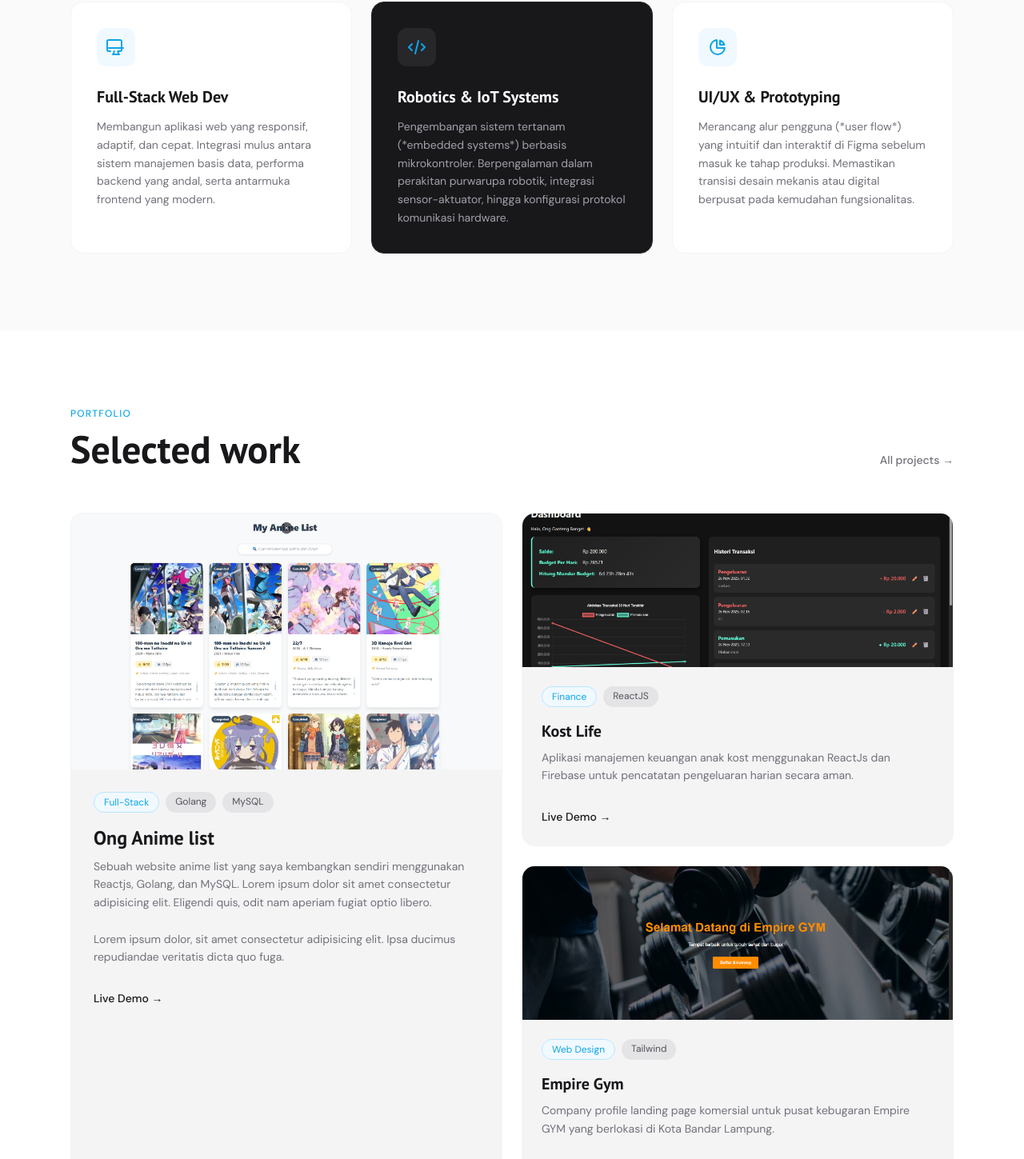
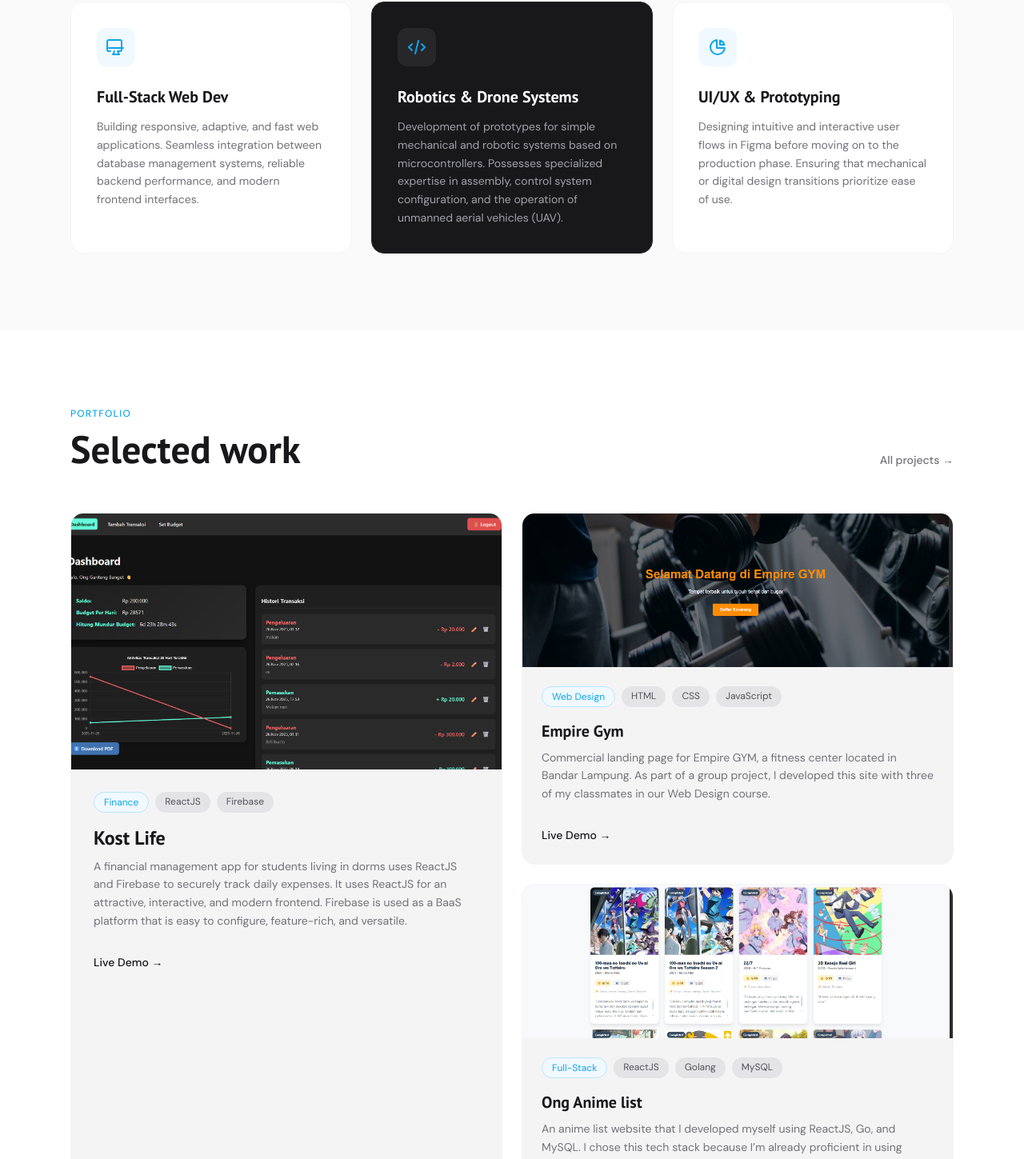
Before and after one commit to OngCapybara/Ong-Capybara, a React (Vite) app: page / in a window 1280 px wide. Shown: the part 1026-2475 px from the top of the page at 80% size. Built offline with nearby package versions, Linux system fonts and the light colour scheme.

Commit message:
nambahin link ig

```diff
--- a/src/components/Contact.jsx
+++ b/src/components/Contact.jsx
@@ -75,7 +75,7 @@ export default function Contact() {
 
               {/* Tautan Kontak Sosial */}
               <div className="flex flex-col gap-4">
-                <a href="mailto:hello@eliott.dev" className="group flex items-center gap-3 text-zinc-400 hover:text-white transition-colors">
+                <a href="mailto:ongazissaliem.sama@gmail.com" className="group flex items-center gap-3 text-zinc-400 hover:text-white transition-colors">
                   <span className="w-9 h-9 flex items-center justify-center bg-zinc-800 rounded-lg group-hover:bg-sky-500/20 transition-colors shrink-0">
                     <svg className="w-4 h-4 text-sky-500" fill="none" viewBox="0 0 24 24" stroke="currentColor" aria-hidden="true">
                       <path strokeLinecap="round" strokeLinejoin="round" strokeWidth="2" d="M3 8l7.89 5.26a2 2 0 002.22 0L21 8M5 19h14a2 2 0 002-2V7a2 2 0 00-2-2H5a2 2 0 00-2 2v10a2 2 0 002 2z"/>
@@ -84,13 +84,22 @@ export default function Contact() {
                   <span className="text-sm">ongazissaliem.sama@gmail.com</span>
                 </a>
 
-                <a href="https://linkedin.com" rel="noopener noreferrer" target="_blank" className="group flex items-center gap-3 text-zinc-400 hover:text-white transition-colors">
+                <a href="https://linkedin.com/in/ong-azis-saliem" rel="noopener noreferrer" target="_blank" className="group flex items-center gap-3 text-zinc-400 hover:text-white transition-colors">
                   <span className="w-9 h-9 flex items-center justify-center bg-zinc-800 rounded-lg group-hover:bg-sky-500/20 transition-colors shrink-0">
                     <svg className="w-4 h-4 text-sky-500" fill="currentColor" viewBox="0 0 24 24" aria-hidden="true">
                       <path d="M19 0h-14c-2.761 0-5 2.239-5 5v14c0 2.761 2.239 5 5 5h14c2.762 0 5-2.239 5-5v-14c0-2.761-2.238-5-5-5zm-11 19h-3v-11h3v11zm-1.5-12.268c-.966 0-1.75-.79-1.75-1.764s.784-1.764 1.75-1.764 1.75.79 1.75 1.764-.783 1.764-1.75 1.764zm13.5 12.268h-3v-5.604c0-3.368-4-3.113-4 0v5.604h-3v-11h3v1.765c1.396-2.586 7-2.777 7 2.476v6.759z"/>
                     </svg>
                   </span>
                   <span className="text-sm">linkedin.com/in/ong-azis-saliem</span>
+                </a>
+
+                <a href="https://instagram.com/ong_capy?" rel="noopener noreferrer" target="_blank" className="group flex items-center gap-3 text-zinc-400 hover:text-white transition-colors">
+                  <span className="w-9 h-9 flex items-center justify-center bg-zinc-800 rounded-lg group-hover:bg-sky-500/20 transition-colors shrink-0">
+                    <svg className="w-4 h-4 text-sky-500" fill="currentColor" viewBox="0 0 24 24" aria-hidden="true">
+                      <path d="M12 2.163c3.204 0 3.584.012 4.85.07 3.252.148 4.771 1.691 4.919 4.919.058 1.265.069 1.645.069 4.849 0 3.205-.012 3.584-.069 4.849-.149 3.225-1.664 4.771-4.919 4.919-1.266.058-1.644.07-4.85.07-3.204 0-3.584-.012-4.849-.07-3.26-.149-4.771-1.699-4.919-4.92-.058-1.265-.07-1.644-.07-4.849 0-3.204.013-3.583.07-4.849.149-3.227 1.664-4.771 4.919-4.919 1.266-.057 1.645-.069 4.849-.069zm0-2.163c-3.259 0-3.667.014-4.947.072-4.358.2-6.78 2.618-6.98 6.98-.059 1.281-.073 1.689-.073 4.948 0 3.259.014 3.668.072 4.948.2 4.358 2.618 6.78 6.98 6.98 1.281.058 1.689.072 4.948.072 3.259 0 3.668-.014 4.948-.072 4.354-.2 6.782-2.618 6.979-6.98.059-1.28.073-1.689.073-4.948 0-3.259-.014-3.667-.072-4.947-.196-4.354-2.617-6.78-6.979-6.98-1.281-.059-1.69-.073-4.949-.073zm0 5.838c-3.403 0-6.162 2.759-6.162 6.162s2.759 6.163 6.162 6.163 6.162-2.759 6.162-6.163c0-3.403-2.759-6.162-6.162-6.162zm0 10.162c-2.209 0-4-1.79-4-4 0-2.209 1.791-4 4-4s4 1.791 4 4c0 2.21-1.791 4-4 4zm6.406-11.845c-.796 0-1.441.645-1.441 1.44s.645 1.44 1.441 1.44c.795 0 1.439-.645 1.439-1.44s-.644-1.44-1.439-1.44z"/>
+                    </svg>
+                  </span>
+                  <span className="text-sm">instagram.com/ong_capy</span>
                 </a>
 
                 <a href="https://github.com/OngCapybara" rel="noopener noreferrer" target="_blank" className="group flex items-center gap-3 text-zinc-400 hover:text-white transition-colors">
--- a/src/components/Hero.jsx
+++ b/src/components/Hero.jsx
@@ -14,7 +14,7 @@ export default function Hero() {
               Hi, I'm <span className="text-sky-500">Ong Azis Saliem</span>
             </h1>
             <p className="text-lg md:text-xl text-zinc-500 dark:text-zinc-400 font-light leading-relaxed max-w-md mb-10">
-              Full-Stack Web Developer &amp; Robotics Enthusiast. I build digital products that are fast, clean, and accessible.
+              Full-Stack Web Developer, Cyber Security Enthusiast &amp; Robotics Enthusiast. I build digital products that are fast, clean, and accessible.
             </p>
             <div className="flex flex-wrap gap-4">
               <a href="#Project" className="shimmer inline-flex items-center gap-2 bg-zinc-900 dark:bg-white text-white dark:text-zinc-900 font-medium px-7 py-3.5 rounded-full hover:bg-zinc-700 dark:hover:bg-zinc-200 transition-colors text-sm">
--- a/src/components/Projects.jsx
+++ b/src/components/Projects.jsx
@@ -8,28 +8,28 @@ export default function Projects() {
   const featured = [
     {
       id: 1,
-      title: "Ong Anime list",
-      description: "Sebuah website anime list yang saya kembangkan sendiri menggunakan Reactjs, Golang, dan MySQL. Lorem ipsum dolor sit amet consectetur adipisicing elit. Eligendi quis, odit nam aperiam fugiat optio libero.\n\nLorem ipsum dolor, sit amet consectetur adipisicing elit. Ipsa ducimus repudiandae veritatis dicta quo fuga.",
-      tags: ["Full-Stack", "Golang", "MySQL"],
-      projectLink: "https://ong-anime-list.vercel.app/",
-      img: ongAnimeList,
-    },
-    {
-      id: 2,
       title: "Kost Life",
-      description: "Aplikasi manajemen keuangan anak kost menggunakan ReactJs dan Firebase untuk pencatatan pengeluaran harian secara aman.",
-      tags: ["Finance", "ReactJS"],
+      description: "A financial management app for students living in dorms uses ReactJS and Firebase to securely track daily expenses. It uses ReactJS for an attractive, interactive, and modern frontend. Firebase is used as a BaaS platform that is easy to configure, feature-rich, and versatile.",
+      tags: ["Finance", "ReactJS", "Firebase"],
       projectLink: "https://kost-life.vercel.app/",
       img: kostLife,
     },
     {
-      id: 3,
+      id: 2,
       title: "Empire Gym",
-      description: "Company profile landing page komersial untuk pusat kebugaran Empire GYM yang berlokasi di Kota Bandar Lampung.",
-      tags: ["Web Design", "Tailwind"],
+      description: "Commercial landing page for Empire GYM, a fitness center located in Bandar Lampung. As part of a group project, I developed this site with three of my classmates in our Web Design course.",
+      tags: ["Web Design", "HTML", "CSS", "JavaScript"],
       projectLink: "https://empire-gym.vercel.app/",
       img: empireGYM,
-    }
+    },
+    {
+      id: 3,
+      title: "Ong Anime list",
+      description: "An anime list website that I developed myself using ReactJS, Go, and MySQL. I chose this tech stack because I’m already proficient in using these tools. For styling, I used Tailwind CSS. This website lists every anime title I’ve ever watched in my life.",
+      tags: ["Full-Stack", "ReactJS", "Golang", "MySQL"],
+      projectLink: "https://ong-anime-list.vercel.app/",
+      img: ongAnimeList,
+    },
   ];
 
   return (
--- a/src/components/Services.jsx
+++ b/src/components/Services.jsx
@@ -22,7 +22,7 @@ export default function Services() {
             </div>
             <h3 className="font-display font-bold text-xl text-zinc-900 dark:text-white mb-3">Full-Stack Web Dev</h3>
             <p className="text-sm text-zinc-500 dark:text-zinc-400 leading-relaxed">
-              Membangun aplikasi web yang responsif, adaptif, dan cepat. Integrasi mulus antara sistem manajemen basis data, performa backend yang andal, serta antarmuka frontend yang modern.
+              Building responsive, adaptive, and fast web applications. Seamless integration between database management systems, reliable backend performance, and modern frontend interfaces.
             </p>
           </article>
 
@@ -34,9 +34,9 @@ export default function Services() {
                 <path strokeLinecap="round" strokeLinejoin="round" strokeWidth="2" d="M10 20l4-16m4 4l4 4-4 4M6 16l-4-4 4-4"/>
               </svg>
             </div>
-            <h3 className="font-display font-bold text-xl text-white mb-3">Robotics &amp; IoT Systems</h3>
+            <h3 className="font-display font-bold text-xl text-white mb-3">Robotics &amp; Drone Systems</h3>
             <p className="text-sm text-zinc-400 leading-relaxed">
-              Pengembangan sistem tertanam (*embedded systems*) berbasis mikrokontroler. Berpengalaman dalam perakitan purwarupa robotik, integrasi sensor-aktuator, hingga konfigurasi protokol komunikasi hardware.
+              Development of prototypes for simple mechanical and robotic systems based on microcontrollers. Possesses specialized expertise in assembly, control system configuration, and the operation of unmanned aerial vehicles (UAV).
             </p>
           </article>
 
@@ -51,7 +51,7 @@ export default function Services() {
             </div>
             <h3 className="font-display font-bold text-xl text-zinc-900 dark:text-white mb-3">UI/UX &amp; Prototyping</h3>
             <p className="text-sm text-zinc-500 dark:text-zinc-400 leading-relaxed">
-              Merancang alur pengguna (*user flow*) yang intuitif dan interaktif di Figma sebelum masuk ke tahap produksi. Memastikan transisi desain mekanis atau digital berpusat pada kemudahan fungsionalitas.
+              Designing intuitive and interactive user flows in Figma before moving on to the production phase. Ensuring that mechanical or digital design transitions prioritize ease of use.
             </p>
           </article>
 
--- a/src/pages/AllProjects.jsx
+++ b/src/pages/AllProjects.jsx
@@ -36,10 +36,34 @@ export default function AllProjects() {
   ];
 
   const projects = [
-    { id: 1, title: "Ong Anime list", description: "Website anime list menggunakan Reactjs, Golang, dan MySQL.", category: "web", tags: ["Full-Stack", "Golang"], projectLink: "https://ong-anime-list.vercel.app/", img: ongAnimeList },
-    { id: 2, title: "Kost Life", description: "Aplikasi manajemen keuangan anak kost menggunakan ReactJs dan Firebase.", category: "web", tags: ["Finance", "ReactJS"], projectLink: "https://kost-life.vercel.app/", img: kostLife },
-    { id: 3, title: "Empire Gym", description: "Company profile untuk sebuah GYM di Bandar Lampung.", category: "web", tags: ["Web Design", "Tailwind"], projectLink: "https://empire-gym.vercel.app/", img: empireGYM },
-    { id: 4, title: "3D Tracking", description: "Aplikasi web menggunakan teknologi Js dan AI tracking gestur tangan.", category: "ai", tags: ["AI", "Computer Vision"], projectLink: "https://3d-tracking-ong.vercel.app/", img: webLope },
+    {
+      id: 1,
+      title: "Kost Life",
+      description: "A financial management app for students living in dorms uses ReactJS and Firebase to securely track daily expenses. It uses ReactJS for an attractive, interactive, and modern frontend. Firebase is used as a BaaS platform that is easy to configure, feature-rich, and versatile.",
+      category: "web",
+      tags: ["Finance", "ReactJS", "Firebase"],
+      projectLink: "https://kost-life.vercel.app/",
+      img: kostLife,
+    },
+    {
+      id: 2,
+      title: "Empire Gym",
+      description: "Commercial landing page for Empire GYM, a fitness center located in Bandar Lampung. As part of a group project, I developed this site with three of my classmates in our Web Design course.",
+      category: "web",
+      tags: ["Web Design", "HTML", "CSS", "JavaScript"],
+      projectLink: "https://empire-gym.vercel.app/",
+      img: empireGYM,
+    },
+    {
+      id: 3,
+      title: "Ong Anime list",
+      description: "An anime list website that I developed myself using ReactJS, Go, and MySQL. I chose this tech stack because I’m already proficient in using these tools. For styling, I used Tailwind CSS. This website lists every anime title I’ve ever watched in my life.",
+      category: "web",
+      tags: ["Full-Stack", "ReactJS", "Golang", "MySQL"],
+      projectLink: "https://ong-anime-list.vercel.app/",
+      img: ongAnimeList,
+    },
+    { id: 4, title: "3D Tracking", description: "Aplikasi web menggunakan library Js dan AI tracking yang dapat mengikuti gestur tangan. Untuk template gestur dapat kita setel secara statis sehingga diperlukan untuk membuka source code untuk menambahkannya", category: ['web', "ai"], tags: ["AI", "Computer Vision"], projectLink: "https://3d-tracking-ong.vercel.app/", img: webLope },
     { id: 5, title: "Age Calculator", description: "Aplikasi python yang dapat menghitung umur dan lama kehidupan.", category: "others", tags: ["Python", "CLI"], projectLink: "https://github.com/OngCapybara/Simple-App-To-Calculate-Age", img: ageCalculator },
     { id: 6, title: "Talkzone", description: "Aplikasi chatting mobile yang menggunakan teknologi Flutter dan Firebase.", category: "web", tags: ["Mobile", "Flutter"], projectLink: "https://github.com/OngCapybara/TalkZone", img: talkzone },
     { id: 7, title: "Displayer Song", description: "Program python yang dapat memunculkan lirik lagu sesuai keinginan.", category: "others", tags: ["Python", "Automation"], projectLink: "https://github.com/OngCapybara/App-for-displaying-song-lyrics", img: displayersong },
```
Also changed, not shown: 1 other file (tests, documents, lock files or other folders).
